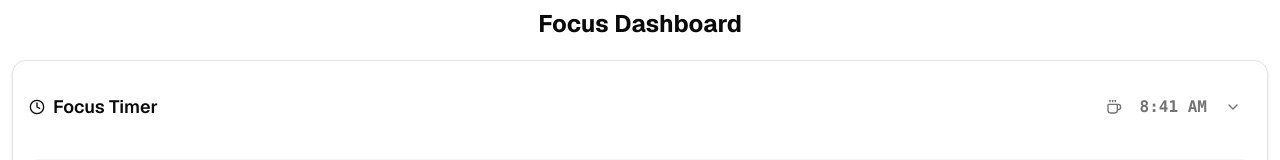
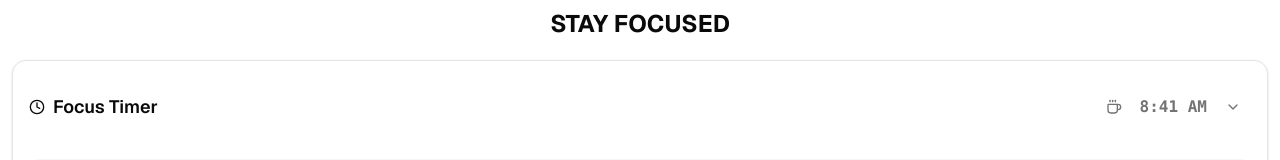
Before and after one commit to Zofserif/focus-dashboard, a Next.js app: page / in a window 1280 px wide. Shown: the top 160 px of the page. Built offline with nearby package versions, Linux system fonts and the light colour scheme.

Commit message:
Changed the branding of the application. "Stay focused"

```diff
--- a/src/app/layout.tsx
+++ b/src/app/layout.tsx
@@ -4,7 +4,7 @@
 import { Geist } from "next/font/google";
 
 export const metadata: Metadata = {
-  title: "Focus Dashboard",
+  title: "Stay Focused",
   description: "Take back your focus and stay lock in",
   icons: [{ rel: "icon", url: "/focus-dashboard.ico" }],
 };
--- a/src/app/page.tsx
+++ b/src/app/page.tsx
@@ -1,14 +1,14 @@
-import { FocusModule } from "~/components/focus-module"
+import { FocusModule } from "~/components/focus-module";
 
 export default function Home() {
   return (
-    <main className="h-screen bg-background p-2 overflow-hidden">
-      <div className="w-full h-full flex flex-col">
-        <h1 className="text-2xl font-bold text-center mb-4">Focus Dashboard</h1>
+    <main className="bg-background h-screen overflow-hidden p-2">
+      <div className="flex h-full w-full flex-col">
+        <h1 className="mb-4 text-center text-2xl font-bold">STAY FOCUSED</h1>
         <div className="flex-1 overflow-hidden">
           <FocusModule />
         </div>
       </div>
     </main>
-  )
+  );
 }
```
